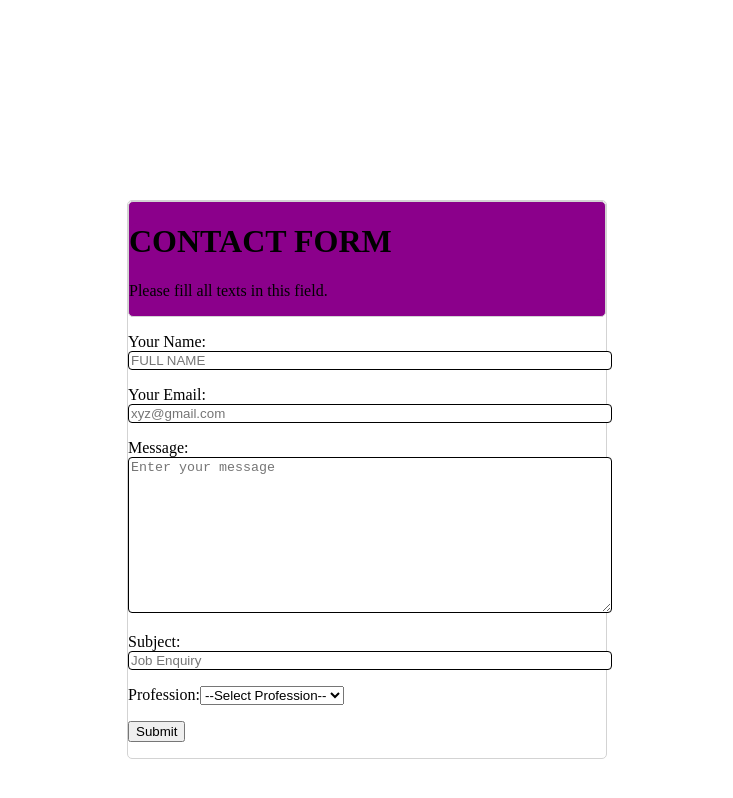
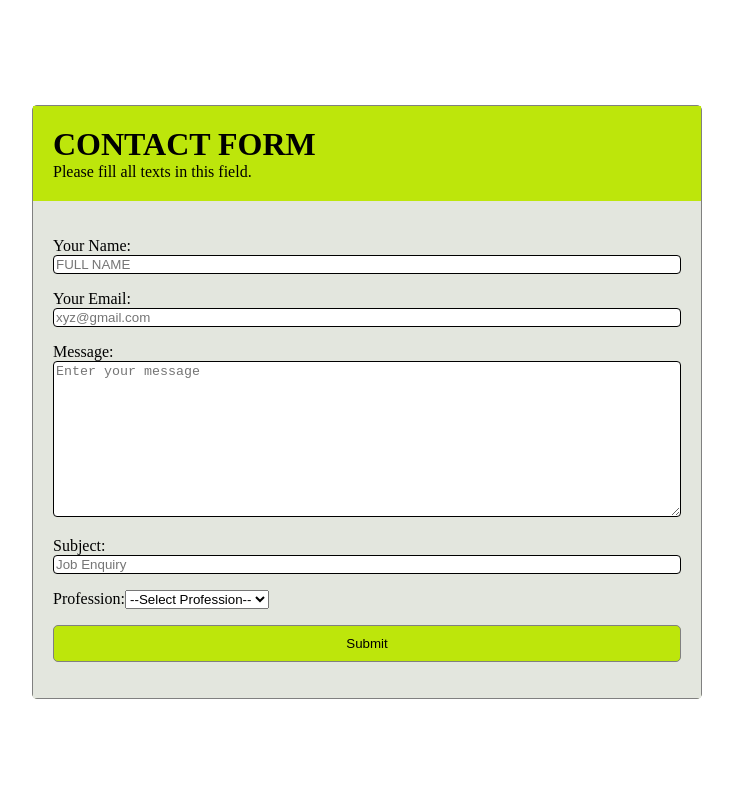
Before and after one commit to khannashivam26/HTML, a plain HTML site: page PROJECTS/ContactForm.html in a window 1280 px wide. Shown: the whole page, without its empty margins (273-1006 px from the left). Drawn offline with Linux system fonts and the light colour scheme.

Commit message:
contact form

```diff
--- a/PROJECTS/ContactForm.html
+++ b/PROJECTS/ContactForm.html
@@ -12,7 +12,7 @@
 
         <p class="text">Please fill all texts in this field.</p>
         </div>
-
+        <div class="information">
         <p>Your Name:
         <input type="text" name="name" id="name" placeholder="FULL NAME"></p>
         <p>Your Email:
--- a/css/ContactForm.css
+++ b/css/ContactForm.css
@@ -1,25 +1,41 @@
 body{
-    margin:200px 400px;
-    border:1px solid lightgrey;
+    margin:100px 300px;
+    border-radius:5px;
+    padding:5px;
+}
+form{
+    background-color:rgb(205, 252, 96);
+    border:1px solid grey;
     border-radius:5px;
 
 }
+.information{
+    background-color:rgb(227, 230, 222);
+    padding:20px;
+}
 .contact_form{
-
-    border:1px solid lightgrey;
-    background-color:darkmagenta;
-    border-radius:5px;
+    padding:20px;
+    background-color:#bde60b;
+}
+h1,p[class="text"]{
+     margin:0%;
+    text-align:left;
+    border-radius:8px;
 
 }
-h1,p[class="text"]{
-    text-align:left;
-    background-color: darkmagenta;
-    border-radius:8px;
-}
+
 input[type="text"],
 input[type="email"],
 textarea{
-    width:100%;
+    width:99%;
     border-radius:4px;
     border:1px solid black;
 }
+input[type="submit"]{
+    text-align:center;
+    width:100%;
+    padding:10px;
+    background-color:#bde60b;
+    border-radius:5px;
+    border:solid 1px grey;
+}
```
